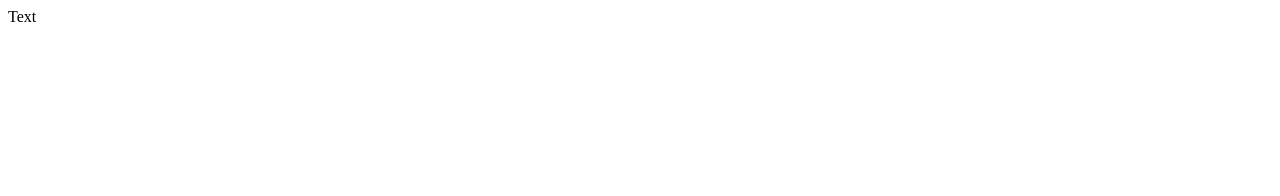
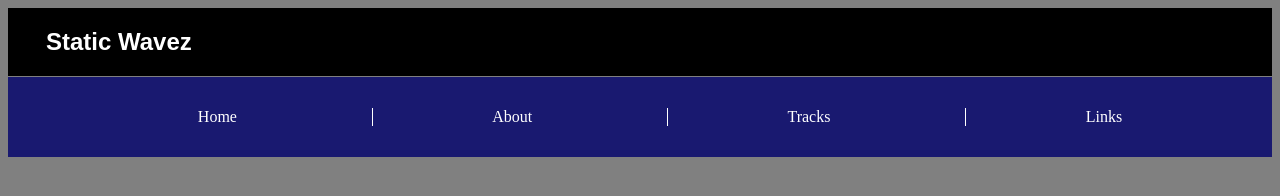
Before and after one commit to rhodesad5500/project1, a plain HTML site: page index.html in a window 1280 px wide. Drawn offline with Linux system fonts and the light colour scheme.

Commit message:
basic header style

```diff
--- a/index.html
+++ b/index.html
@@ -1,11 +1,25 @@
 <!DOCTYPE html>
 <html>
+
 <head>
+    <link rel = "stylesheet" type = "text/css" href = "style.css">
     <title>
-        Project1
+        staticwavez
     </title>
 </head>
+
 <body>
-    Text
+
+    <header>
+        <h2>Static Wavez</h2>
+    </header>
+    <nav>
+        <ul>
+            <li>Home</li>
+            <li>About</li>
+            <li>Tracks</li>
+            <li>Links</li>
+        </ul>
+    </nav>
 </body>
 </html>
--- /dev/null
+++ b/style.css
@@ -0,0 +1,32 @@
+li{
+    display: inline-flex;
+    list-style-type: none;
+}
+nav{
+    background: midnightblue;
+    height: 100%;
+    padding: 15px;
+    border-top: 1px solid grey;
+}
+li+li{
+    border-left: 1px solid white;
+    padding-left: 10%;
+}
+ul{
+    display: flex;
+    justify-content: space-evenly;
+    text-align: right;
+    color: white;
+}
+
+header{
+    display: flex;
+    background-color: black;
+    color: white;
+    padding-left: 3%;
+    font-family: sans-serif;
+}
+
+body{
+    background-color: grey
+}
```
